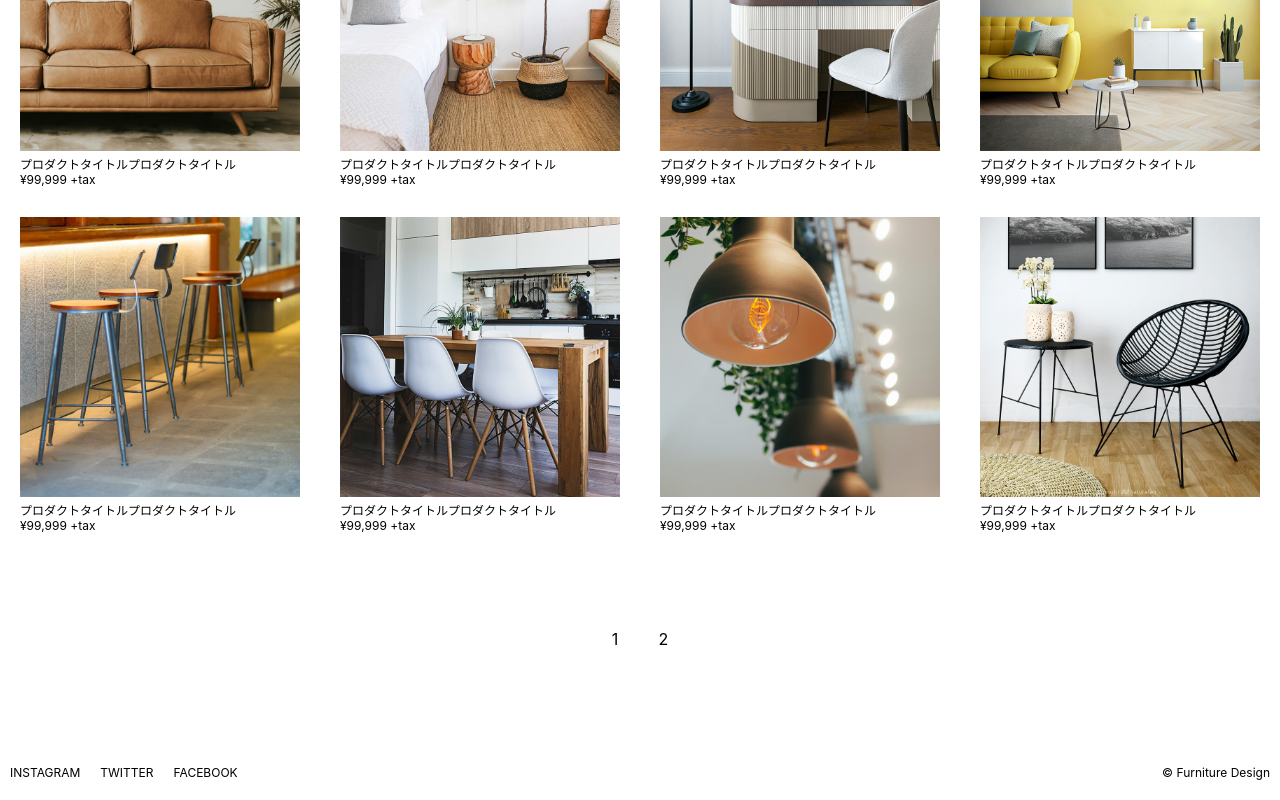
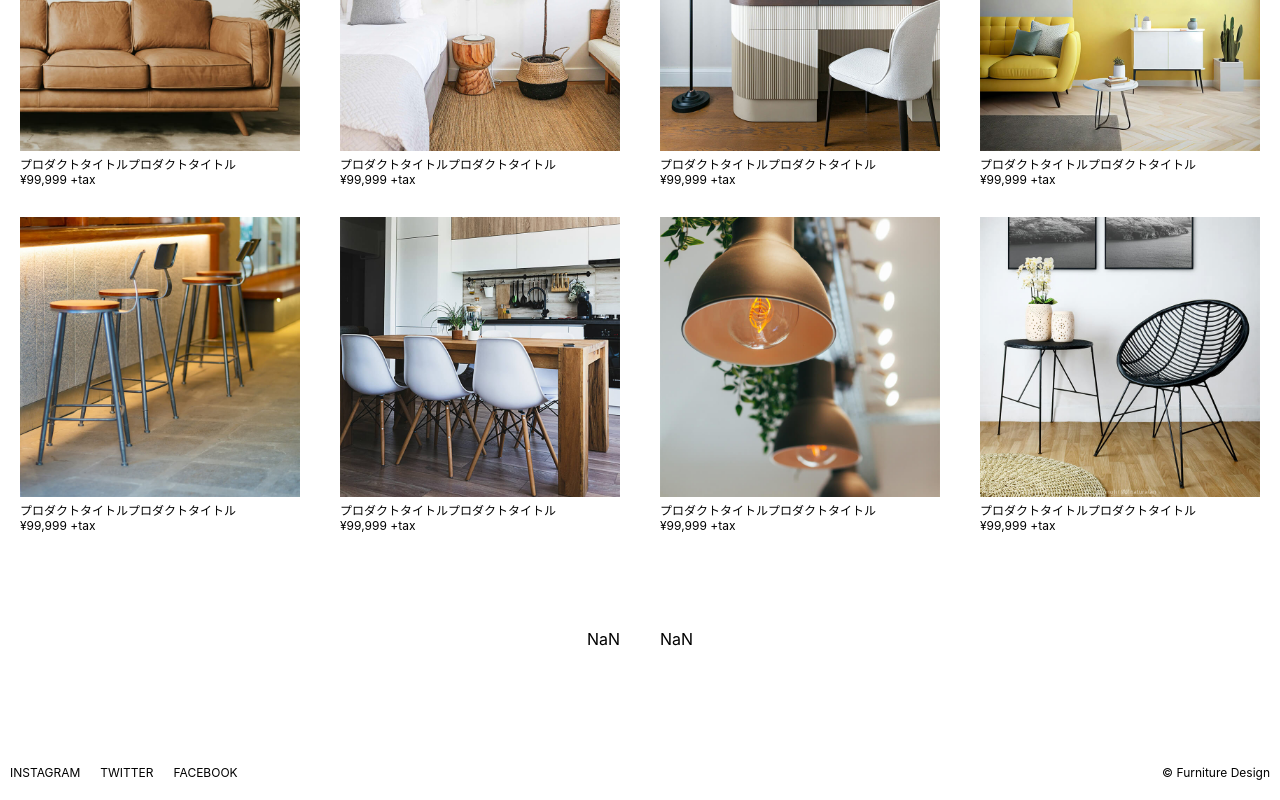
Before and after one commit to gp-kobayashi/mosya4-react, a Next.js app: page /products/1 in a window 1280 px wide. Shown: the part 611-1411 px from the top of the page. Built offline with nearby package versions, Linux system fonts and the light colour scheme.

Commit message:
[Q]PageLinkの数値を表示させたいがNaNになってしまう

```diff
--- a/components/PageLink.js
+++ b/components/PageLink.js
@@ -4,23 +4,34 @@ import styles from 'components/PageLink.module.css';
 export function PageLink(props) {
 
   const ITEMS = props.ITEMS;
+  const nowPage =props.PAGE;
   const lastPage = Math.ceil(ITEMS.length / 12);
-  const lastLink = '/products/' + String(lastPage)
+
+  const nextPage = nowPage + 1;
+  if (nowPage == lastPage) {
+    nextPage - 1;
+  };
+  const backPage = nowPage - 1;
+  if (nowPage == 1) {
+    backPage + 1;
+  };
+
+  const nextLink = '/products/' + nextPage;
+  const backLink = '/products/' + backPage;
+
 
   return (
     <div className={styles.page_link}>
       <div className={styles.btn}>
-        <Link href='/products/1'>
-          <p>1</p>
+        <Link href={backLink}>
+          <p>{backPage}</p>
         </Link>
       </div>
-
       <div className={styles.btn}>
-        <Link href={lastLink}>
-          <p>{lastPage}</p>
+        <Link href={nextLink}>
+          <p>{nextPage}</p>
         </Link>
       </div>
     </div>
-
   )
 }
--- a/pages/products/[products].js
+++ b/pages/products/[products].js
@@ -122,7 +122,7 @@ function products() {
         <p>Products</p>
       </div>
 
-      <MainItems ITEMS={displayData} />
+      <MainItems ITEMS={displayData} PAGE={currentPage} />
 
       <PageLink ITEMS={ITEMS} />
 
```
